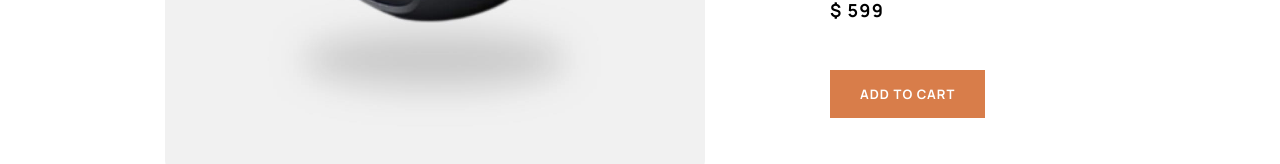
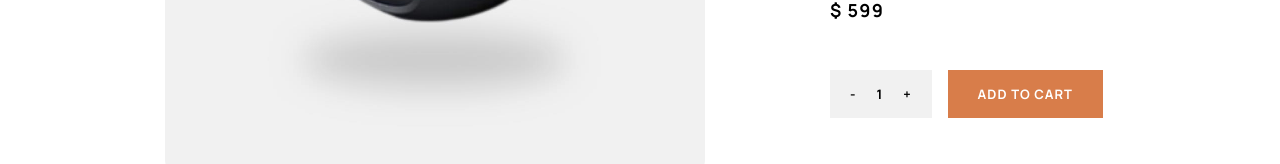
Before and after one commit to alexM421/fm-audio-e-commerce, a React (Vite) app: page /earphones/yx1-earphones in a window 1280 px wide. Shown: the part 647-811 px from the top of the page. Built offline with nearby package versions, Linux system fonts and the light colour scheme.

Commit message:
Fixed scroll issue between location change. Also added cart button to the product page.

```diff
--- a/src/App.tsx
+++ b/src/App.tsx
@@ -8,10 +8,13 @@ import HomeLayout from './layouts/HomeLayout/HomeLayout'
 import Home from './pages/Home/Home'
 import CategoryPage from './pages/CategoryPage/CategoryPage'
 import ProductPage from './pages/ProductPage/ProductPage'
+import ScrollToTop from './ScrollToTop'
 
 function App() {
 
   return (
+    <>
+      <ScrollToTop/>
       <Routes>
         <Route path="/" element={<HomeLayout/>}>
           <Route index element={<Home/>}/>
@@ -19,6 +22,7 @@ function App() {
           <Route path=":category/:slug" element={<ProductPage/>}/>
         </Route>
       </Routes>
+    </>
   )
 }
 
--- /dev/null
+++ b/src/components/CartButton/CartButton.module.css
@@ -0,0 +1,31 @@
+.cart-btn{
+    background-color: #F1F1F1;
+    display: flex;
+    align-items: center;
+    gap: 20px;
+    padding: 15px 20px;
+
+    &>button{
+        border: none;
+        background-color: transparent;
+        font-size: 13px;
+        font-weight: bold;
+        letter-spacing: 1px;
+        user-select: none;
+
+        &:hover{
+            cursor: pointer;
+            color: #D87D4A;
+        }
+
+        &:focus{
+            outline: none;
+        }
+    }
+
+    &>p{
+        font-size: 13px;
+        letter-spacing: 1px;
+        font-weight: bold;
+    }
+}
--- /dev/null
+++ b/src/components/CartButton/CartButton.tsx
@@ -0,0 +1,32 @@
+//CSS
+import styles from "./CartButton.module.css"
+//types
+import type { JSX } from "react"
+
+type CartButtonProps = {
+    count: number,
+    setCount: React.Dispatch<React.SetStateAction<number>>
+}
+
+export default function CartButton ({ count, setCount }: CartButtonProps):JSX.Element {
+
+    const incrementCount = (): void => {
+        if(count<9){
+            setCount((prevCount): number => prevCount+1)
+        }
+    }
+
+    const decrementCount = (): void => {
+        if(count>1){
+            setCount((prevCount): number => prevCount-1)
+        }
+    }
+
+    return(
+        <div className={styles["cart-btn"]}>
+            <button onClick={decrementCount}>-</button>
+            <p>{count}</p>
+            <button onClick={incrementCount}>+</button>
+        </div>
+    )
+}
--- /dev/null
+++ b/src/components/ScrollToTop/ScrollToTop.tsx
@@ -0,0 +1,15 @@
+import React from "react"
+//React Router
+import { useLocation } from "react-router-dom"
+
+
+
+export default function ScrollToTop () {
+
+    const location = useLocation()
+    React.useEffect(() => {
+        window.scroll(0,0)
+    },[location])
+
+    return null
+}
--- /dev/null
+++ b/src/contexts/CartContext.tsx
@@ -0,0 +1,48 @@
+import React from "react";
+
+
+
+type CartProviderProps = {
+    children: React.ReactNode,
+}
+
+type Cart = {
+    [productSlug: string] : {
+            count: number
+    }
+}
+
+type CartContextType = {
+    cart: Cart,
+    setCart: React.Dispatch<React.SetStateAction<Cart>>
+}
+
+const CartContext = React.createContext<CartContextType | undefined>(undefined)
+
+export function CartProvider ({ children }: CartProviderProps ) {
+
+    const [cart, setCart] = React.useState<Cart>({})
+
+    const value = {
+        cart: cart,
+        setCart: setCart
+    }
+
+    return(
+        <CartContext.Provider value={value}>
+            { children }
+        </CartContext.Provider>
+    )
+}
+
+export function useCartContext () {
+
+    const context = React.useContext(CartContext)
+
+    if(!context){
+        throw new Error("CartContext is undefined.")
+    }
+
+    return context
+
+}
--- a/src/index.tsx
+++ b/src/index.tsx
@@ -5,12 +5,15 @@ import { BrowserRouter } from 'react-router-dom'
 import App from './App.tsx'
 //contexts
 import { DataProvider } from './contexts/DataContext.tsx'
+import { CartProvider } from './contexts/CartContext.tsx'
 
 createRoot(document.getElementById('root')!).render(
   <StrictMode>
     <BrowserRouter>
       <DataProvider>
-        <App />
+        <CartProvider>
+          <App />
+        </CartProvider>
       </DataProvider>
     </BrowserRouter>
   </StrictMode>,
--- a/src/pages/ProductPage/ProductPage.tsx
+++ b/src/pages/ProductPage/ProductPage.tsx
@@ -1,3 +1,4 @@
+import React from "react"
 //CSS
 import styles from "./ProductPage.module.css"
 //React Router
@@ -10,7 +11,11 @@ import { useDataContext } from "../../contexts/DataContext"
 //types
 import type { JSX } from "react"
 import type { Product } from "../../types/types"
+//components
 import Button from "../../shared/Button/Button"
+import CartButton from "../../components/CartButton/CartButton"
+//contexts
+import { useCartContext } from "../../contexts/CartContext"
 
 type otherProductType = {
     slug: string,
@@ -32,6 +37,24 @@ export default function ProductPage ():JSX.Element {
         throw new Error("Product Data is undefined. Could not find matching slug.")
     }
 
+    const [itemCount, setItemCount] = React.useState<number>(1)
+    const { setCart } = useCartContext()
+
+    const handleAddCart = () => {
+        setCart(prevCart => {
+
+            return {
+                ...prevCart,
+                [productData.slug]: {
+                    ...prevCart[productData.slug],
+                    count: prevCart[productData.slug].count + itemCount
+                }
+            }
+        })
+        setItemCount(1)
+    }
+
+
 
     return(
         <div className={styles.product}>
@@ -45,7 +68,8 @@ export default function ProductPage ():JSX.Element {
                         <p>{productData.description}</p>
                         <p>{`$ ${productData.price}`}</p>
                         <div>
-                            <Button>ADD TO CART</Button>
+                            <CartButton count={itemCount} setCount={setItemCount}></CartButton>
+                            <Button onClick={handleAddCart}>ADD TO CART</Button>
                         </div>
                     </div>
                 </div>
@@ -81,13 +105,13 @@ export default function ProductPage ():JSX.Element {
 
                         const match: RegExpMatchArray|null = other.slug.match(/(earphones|headphones|speaker)/)
                         if(!match){
-                            throw new Error("product-other item is undefined, couldn't find matching slug for the link.")
+                            throw new Error("No match found for other data item, not a valid product?")
                         }
                         const slug: string = `/${match[0]==="speaker"? "speakers":match[0]}/${other.slug}`
 
                         return(
                             <div key={`other-${index+1}`}>
-                                <img src={other.image.desktop}/>
+                                <img src={other.image.desktop} alt={`${other.name} image`}/>
                                 <h3>{other.name}</h3>
                                 <Button link={slug}>SEE PRODUCT</Button>
                             </div>
--- a/src/shared/Button/Button.tsx
+++ b/src/shared/Button/Button.tsx
@@ -11,9 +11,10 @@ type ButtonProps = {
     children: React.ReactNode,
     link? : string,
     variant?: string,
+    onClick?: () => void,
 }
 
-export default function Button ({ children ,link, variant="primary" }: ButtonProps):JSX.Element {
+export default function Button ({ children ,link, variant="primary", onClick }: ButtonProps):JSX.Element {
 
     if(link){
         const linkElement: JSX.Element =
@@ -25,7 +26,7 @@ export default function Button ({ children ,link, variant="primary" }: ButtonPro
     }
     else{
         const buttonElement: JSX.Element =
-            <button className={`${styles.button} ${styles[variant]}`}>
+            <button className={`${styles.button} ${styles[variant]}`} onClick={onClick}>
                 { children }
             </button>
 
```
Lines whose indentation alone changed are shown as unchanged.
